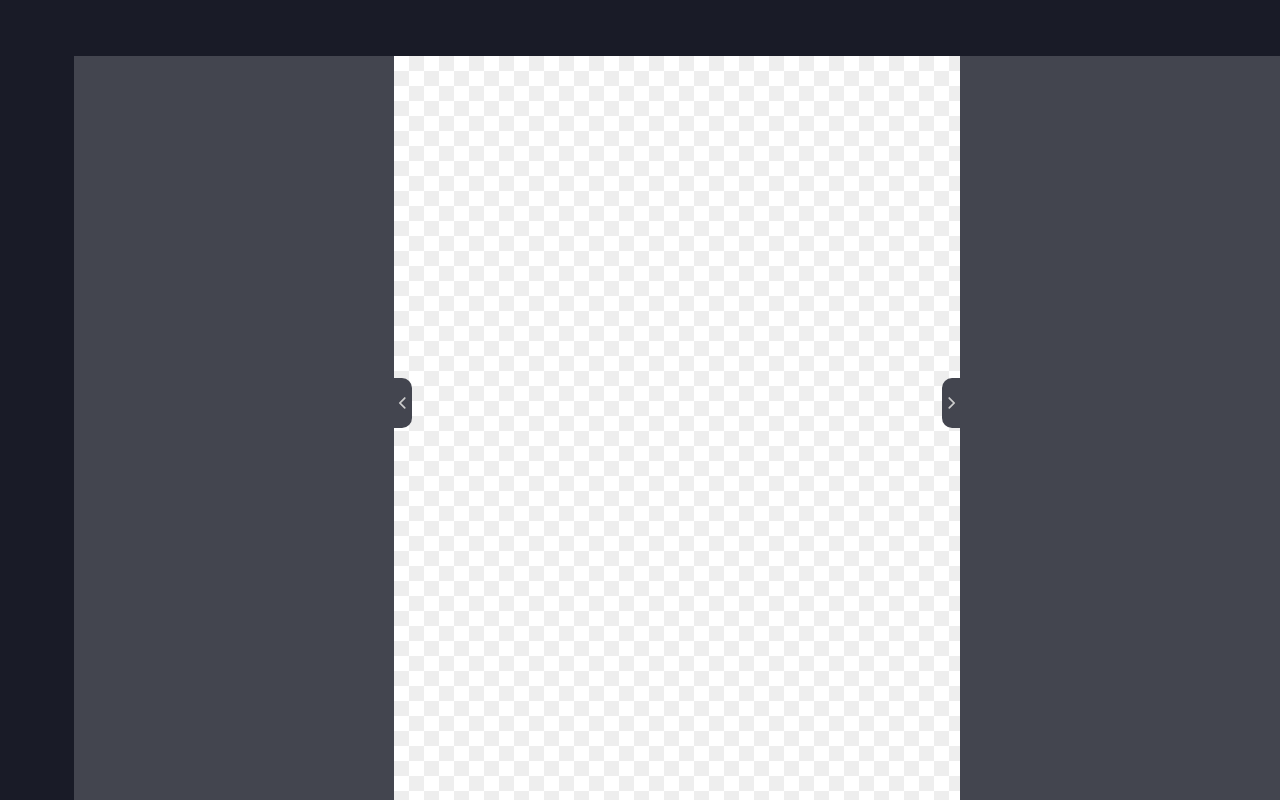
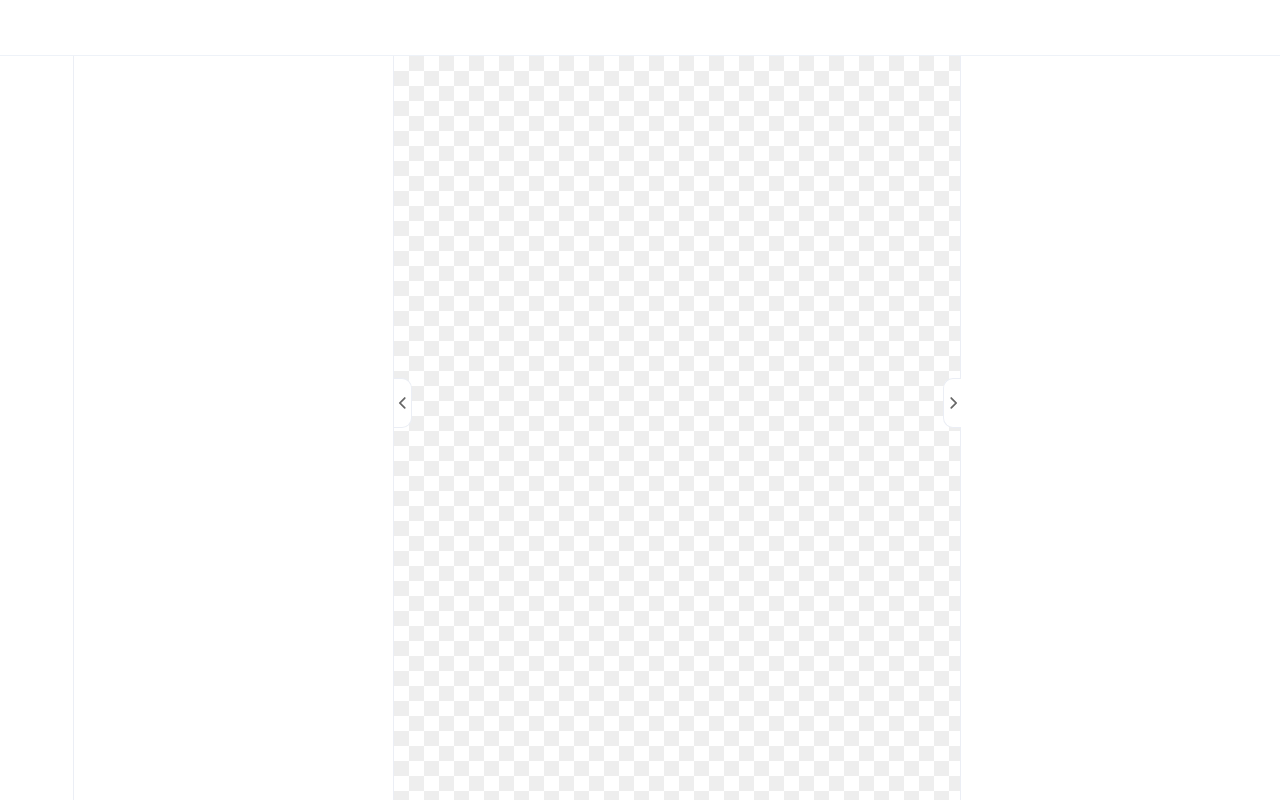
Before and after one commit to muxuejh/muxue-design, a Vue app: page / in a window 1280 px wide. Built offline with nearby package versions, Linux system fonts and the light colour scheme.

Commit message:
✨ feat: 调整页面样式

```diff
--- a/src/components/MenuSwitch.vue
+++ b/src/components/MenuSwitch.vue
@@ -1,6 +1,6 @@
 <template>
   <div class="switch" :style="positionStyle" @click="toggleCollapse">
-    <el-icon color="#ccc">
+    <el-icon color="#666">
       <ArrowLeftBold v-if="target === 'sidebar'" />
       <ArrowRightBold v-else />
     </el-icon>
@@ -20,13 +20,15 @@
 })
 
 const positionStyle = computed(() => {
-  let style = { right: '', borderRadius: '', left: '' }
+  let style = { right: '', borderRadius: '', left: '', borderLeft: '', borderRight: '' }
   if (props.target === 'sidebar') {
     style.right = '-18px'
     style.borderRadius = '0 10px 10px 0'
+    style.borderLeft = 'none'
   } else if (props.target === 'configPanel') {
     style.left = '-18px'
     style.borderRadius = '10px 0 0 10px'
+    style.borderRight = 'none'
   }
 
   return style
@@ -56,5 +58,6 @@
   background: $sub-content-bg;
   // border-radius: 0 10px 10px 0;
   cursor: pointer;
+  border: 1px solid #ebeef5;
 }
 </style>
--- a/src/styles/variable.scss
+++ b/src/styles/variable.scss
@@ -2,17 +2,17 @@
 $header-height: 56px;
 $header-bg-left: #153aff;
 $header-bg-right: #8dd6ff;
-$heder-bg: #191b27;
+$heder-bg: #ffffff;
 
 /* sidebar */
 $sidebar-menu-width: 74px;
-$sidebar-menu-bg: #191b27;
+$sidebar-menu-bg: #ffffff;
 $sidebar-menu-active-bg: #43454f;
 $sidebar-menu-color: #a3a4a9;
 $sidebar-menu-active-color: #fff;
 $sidebar-menu-content-width: 320px;
 
-$sub-content-bg: #43454f;
+$sub-content-bg: #ffffff;
 
 /* main */
 $main-bg: #f5f5f7;
--- a/src/views/home/components/Header.vue
+++ b/src/views/home/components/Header.vue
@@ -15,5 +15,6 @@
   background: $heder-bg;
   // background: linear-gradient(90deg, $header-bg-left 0%, $header-bg-right 100%);
   // box-shadow: 1px 0 10px rgba(0, 0, 0, 0.15);
+  border-bottom: 1px solid #eef2f8;
 }
 </style>
--- a/src/views/home/components/Main/components/ConfigPanel/index.vue
+++ b/src/views/home/components/Main/components/ConfigPanel/index.vue
@@ -18,6 +18,7 @@
   height: 100%;
   // padding: 15px;
   background: $sub-content-bg;
+  border-left: 1px solid #ebeef5;
   transition: all 0.3s;
 }
 </style>
--- a/src/views/home/components/Main/components/Sidebar/index.vue
+++ b/src/views/home/components/Main/components/Sidebar/index.vue
@@ -23,11 +23,13 @@
     width: $sidebar-menu-width;
     height: 100%;
     background: $sidebar-menu-bg;
+    border-right: 1px solid #ebeef5;
   }
 
   .menu-content {
     width: $sidebar-menu-content-width;
     background: $sub-content-bg;
+    border-right: 1px solid #ebeef5;
     transition: all 0.3s;
   }
 }
```
